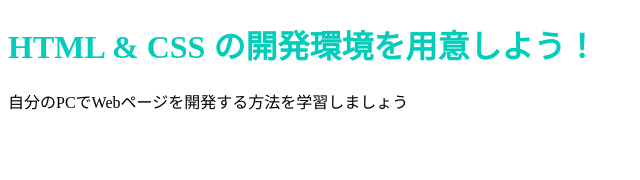
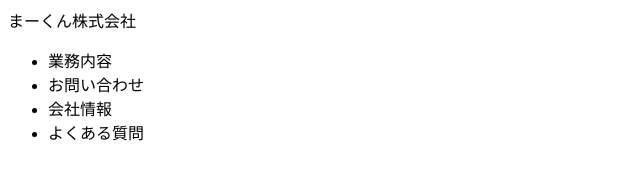
Before and after one commit to kumashi2121/kumashi2121.githud.io, a plain HTML site: page index.html in a window 1280 px wide. Shown: the whole page, without its empty margins (0-640 px from the left). Drawn offline with Linux system fonts and the light colour scheme.

Commit message:
Add files via upload

```diff
--- a/index.html
+++ b/index.html
@@ -1,12 +1,28 @@
 <!DOCTYPE html>
 <html>
   <head>
+    <link rel="stylesheet" href="stylesheet.css">
     <meta charset="utf-8">
-    <title>Progate</title>
-    <link rel="stylesheet" href="stylesheet.css">
   </head>
   <body>
-    <h1 class="title">HTML & CSS の開発環境を用意しよう！</h1>
-    <p>自分のPCでWebページを開発する方法を学習しましょう</p>
+    <div class="header">
+      <div class="header-logo">まーくん株式会社 </div>
+      <div class="header-list">
+        <ul>
+          <li>業務内容</li>
+          <li>お問い合わせ</li>
+          <li>会社情報</li>
+          <li>よくある質問</li>
+        </ul>
+        <div class="main">
+
+        </div>
+
+
+        <div class="footer">
+
+        </div>
+     </div>
+    </div>
   </body>
 </html>
```
Also changed, not shown: top.png (added).
